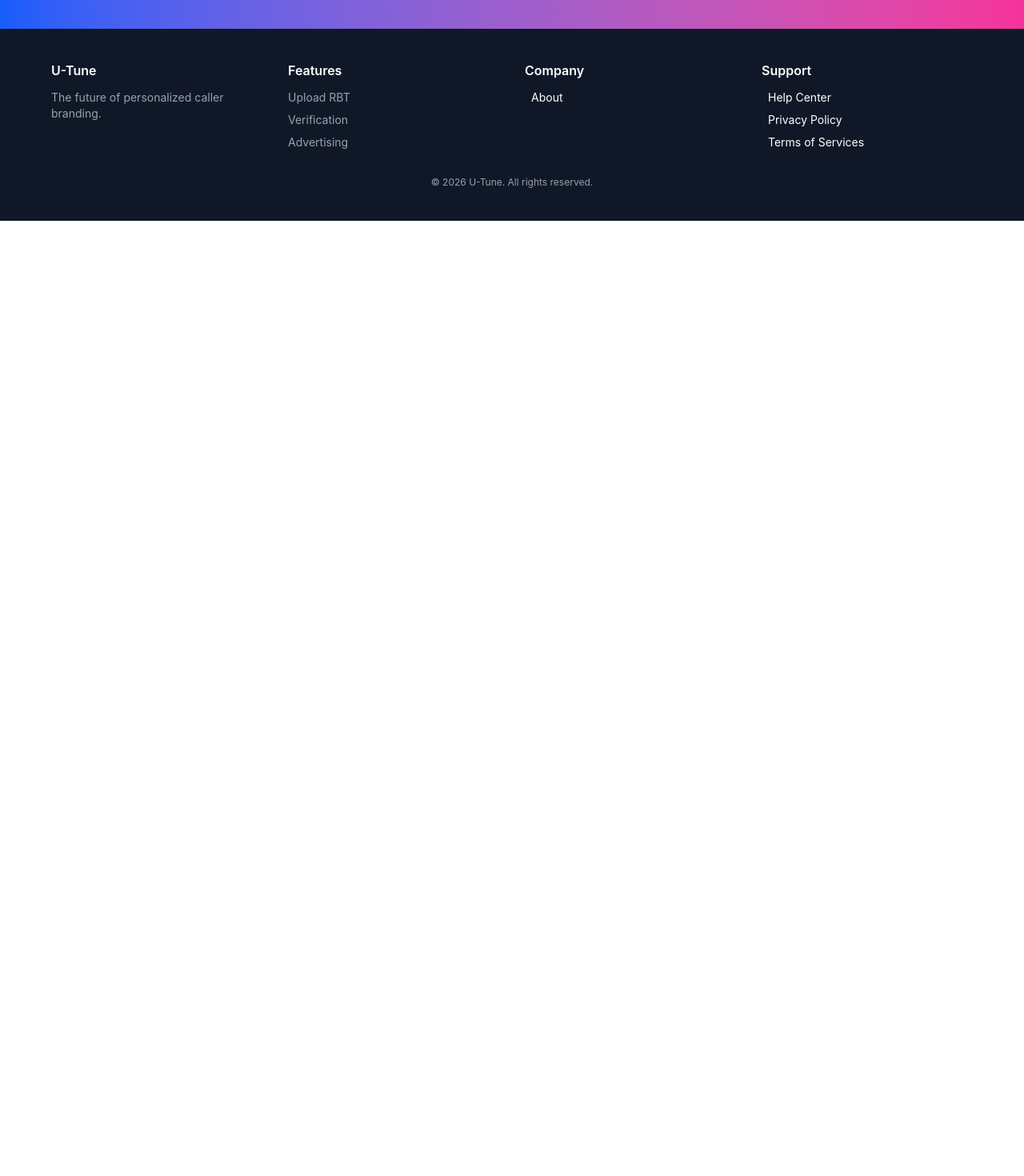
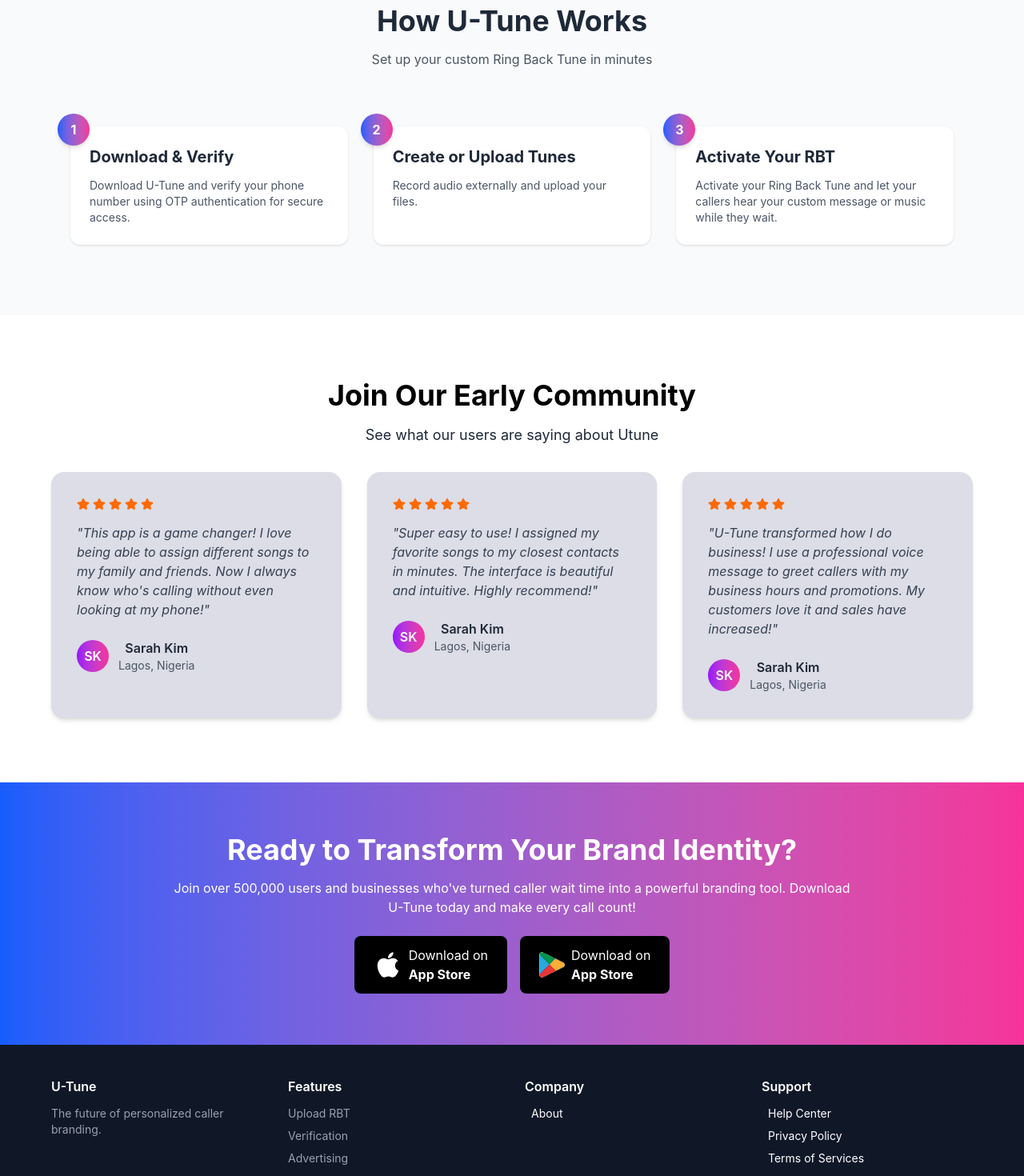
Before and after one commit to shiffex01/Utune-Landing-, a React (Vite) app: page /usage in a window 1280 px wide. Shown: the part 1540-3010 px from the top of the page at 80% size. Before the commit the page ends 1816 px from the top, so only its background shows below. Built offline with nearby package versions, Linux system fonts and the light colour scheme.

Commit message:
commited

```diff
--- a/src/App.jsx
+++ b/src/App.jsx
@@ -11,18 +11,18 @@
 function App() {
   return (
     <Router>
-      <Navbar />
       <Routes>
-        <Route path="/" element={<LandingPage />} />
-        <Route path="/features" element={<Features />} />
-        <Route path="/usage" element={<Usage />} />
-        <Route path="/reviews" element={<Review />} />
-
-        {/* New Routes for Legal Pages */}
-        <Route path="/privacy" element={<LegalPage type="privacy" />} />
-        <Route path="/terms" element={<LegalPage type="terms" />} />
-        <Route path="/about" element={<About/>} />
-        <Route path="/help" element={<HelpCenter/>} />
+        {/* LandingPage acts as the layout wrapper */}
+        <Route path="/" element={<LandingPage />}>
+          {/* Nested routes will render inside LandingPage */}
+          <Route path="features" element={<Features />} />
+          <Route path="usage" element={<Usage />} />
+          <Route path="reviews" element={<Review />} />
+          <Route path="privacy" element={<LegalPage type="privacy" />} />
+          <Route path="terms" element={<LegalPage type="terms" />} />
+          <Route path="about" element={<About />} />
+          <Route path="help" element={<HelpCenter />} />
+        </Route>
       </Routes>
     </Router>
   );
--- a/src/Footer.jsx
+++ b/src/Footer.jsx
@@ -1,12 +1,12 @@
+import { Link } from "react-router-dom";
+
 const Footer = () => {
   return (
     <footer className="bg-gray-900 text-gray-400 py-10 px-6 md:px-16">
       <div className="max-w-6xl mx-auto grid grid-cols-2 items-center justify-center md:items-start md:grid-cols-4 gap-8">
         <div>
           <h3 className="text-white font-semibold mb-3">U-Tune</h3>
-              <p className="text-sm">
-                The future of personalized caller branding.
-              </p>
+          <p className="text-sm">The future of personalized caller branding.</p>
         </div>
 
         <div>
@@ -21,25 +21,39 @@
         <div>
           <h4 className="text-white font-semibold mb-3">Company</h4>
           <ul className="space-y-2 text-sm">
-                <li> <a href="/about" className="text-white hover:text-blue-300 mx-2">About</a> </li>
+            <li>
+              <Link to="/about" className="text-white hover:text-blue-300 mx-2">
+                About
+              </Link>
+            </li>
           </ul>
         </div>
 
         <div>
           <h4 className="text-white font-semibold mb-3">Support</h4>
           <ul className="space-y-2 text-sm">
-                <li> <a href="help" className="text-white hover:text-blue-300 mx-2">Help Center</a> </li>
-                <li> <a href="privacy" className="text-white hover:text-blue-300 mx-2">Privacy Policy</a> </li>
-                <li> <a href="terms" className="text-white hover:text-blue-300 mx-2">Terms of Services</a> </li>
+            <li>
+              <Link to="/help" className="text-white hover:text-blue-300 mx-2">
+                Help Center
+              </Link>
+            </li>
+            <li>
+              <Link to="/privacy" className="text-white hover:text-blue-300 mx-2">
+                Privacy Policy
+              </Link>
+            </li>
+            <li>
+              <Link to="/terms" className="text-white hover:text-blue-300 mx-2">
+                Terms of Services
+              </Link>
+            </li>
           </ul>
         </div>
       </div>
 
-          <p className="text-center text-xs mt-8">
-            © 2026 U-Tune. All rights reserved.
-          </p>
+      <p className="text-center text-xs mt-8">© 2026 U-Tune. All rights reserved.</p>
     </footer>
   );
-}
+};
 
 export default Footer;
```
Lines whose indentation alone changed are shown as unchanged.
